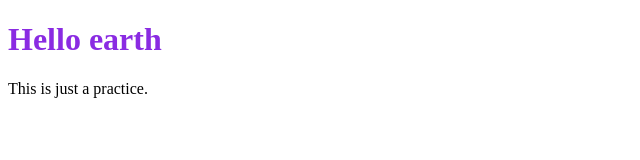
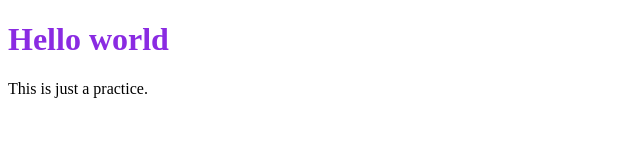
Before and after one commit to Riju-Baral/Riju, a plain HTML site: page index.html in a window 1280 px wide. Shown: the full height of the page, 0-640 px from the left. Drawn offline with Linux system fonts and the light colour scheme.

Commit message:
Update index.html

```diff
--- a/index.html
+++ b/index.html
@@ -12,7 +12,7 @@
     </style>
 </head>
 <body>
-    <h1>Hello earth</h1>
+    <h1>Hello world</h1>
     <p>This is just a practice.</p>
 </body>
 </html>
```
